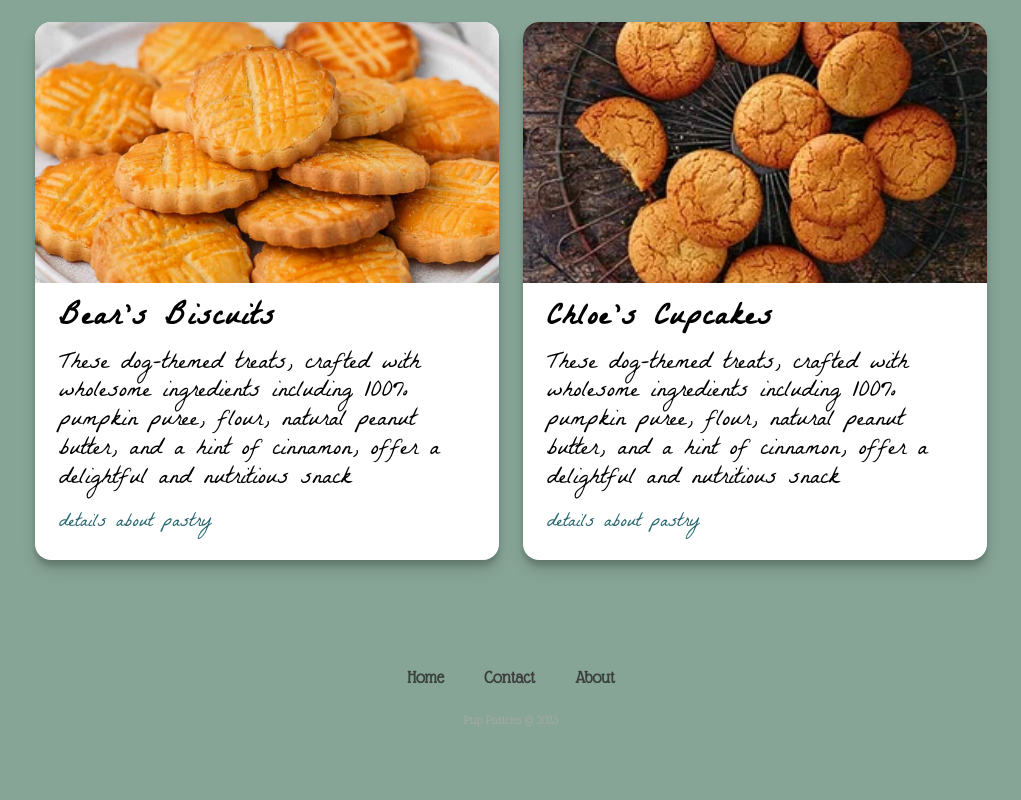
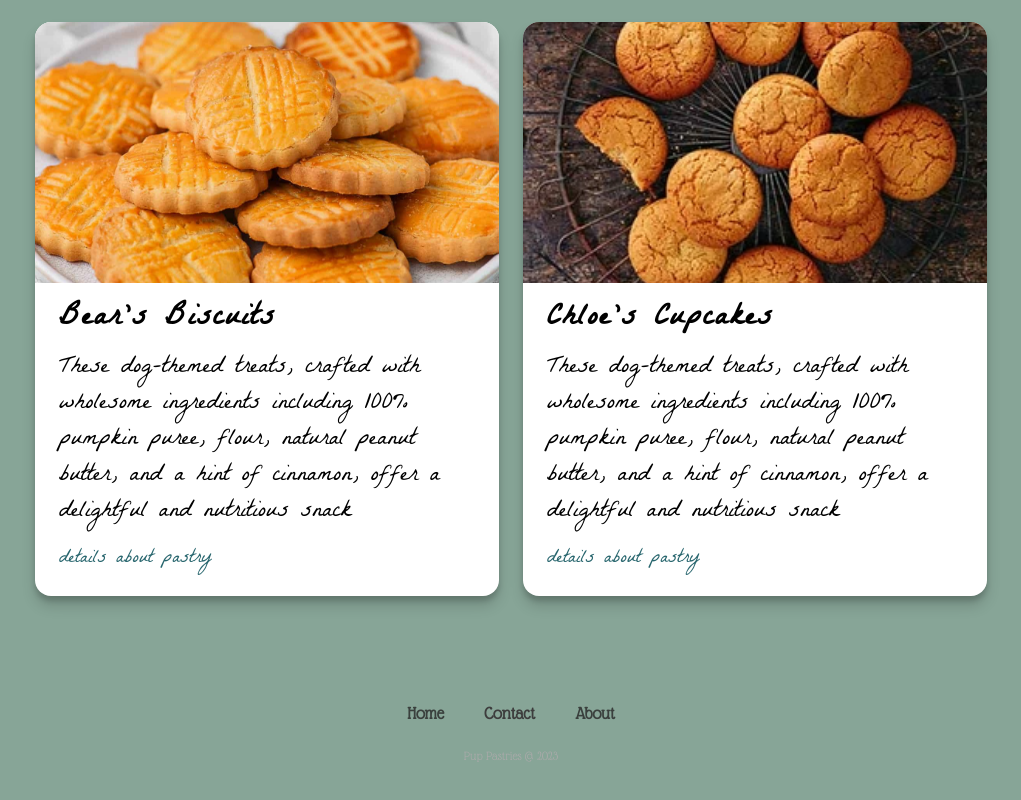
Before and after one commit to LRSORRENTI/MC-Pup-Pastries, a website: page public/index.html in a window 1280 px wide. Shown: the part 574-1374 px from the top of the page, without its empty margins (129-1150 px from the left). Drawn offline with Linux system fonts and the light colour scheme.

Commit message:
upped the line spacing % to 150, looks nicer on all window sizes

```diff
--- a/public/style.css
+++ b/public/style.css
@@ -118,7 +118,7 @@ article a::after {
 .article-p{
   font-size: 1.5rem;
   margin-bottom: 1rem;
-  line-height: 120%;
+  line-height: 150%;
 }
 
 /* basic article elements styling */
```
